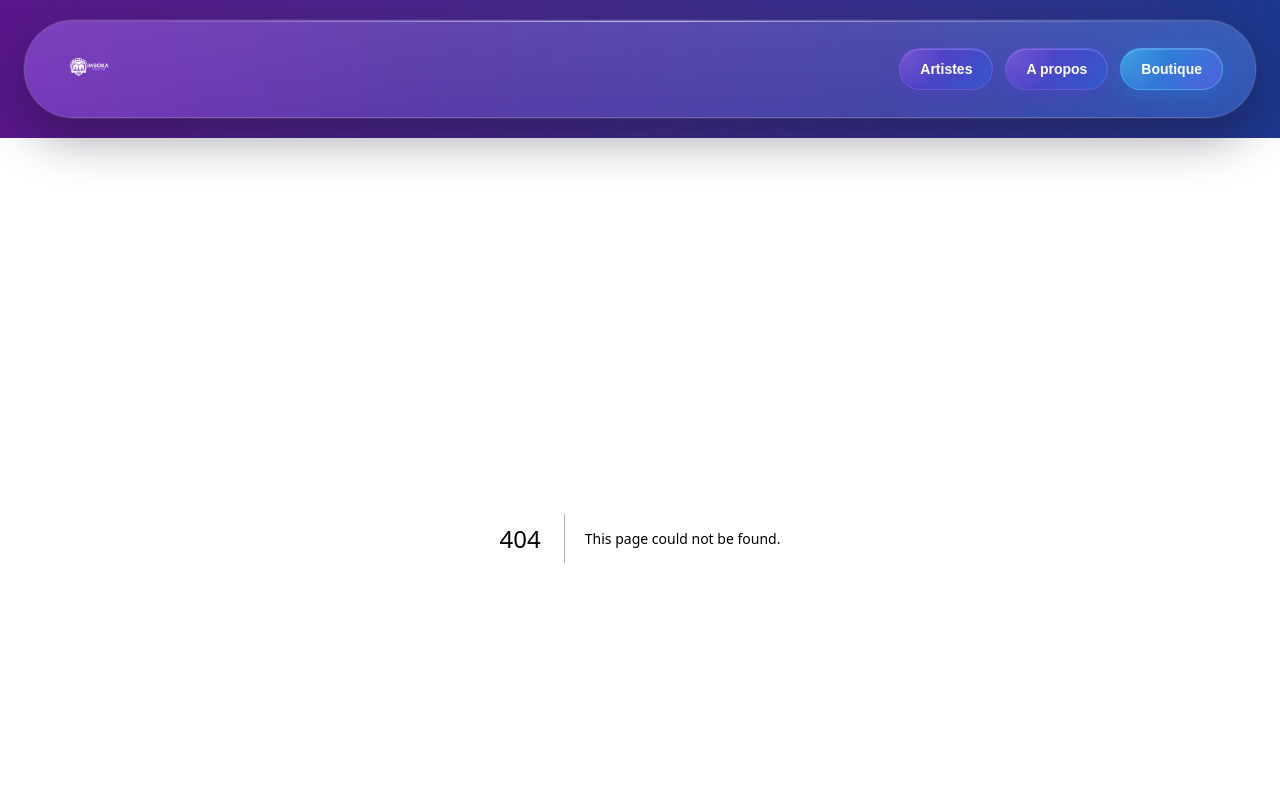
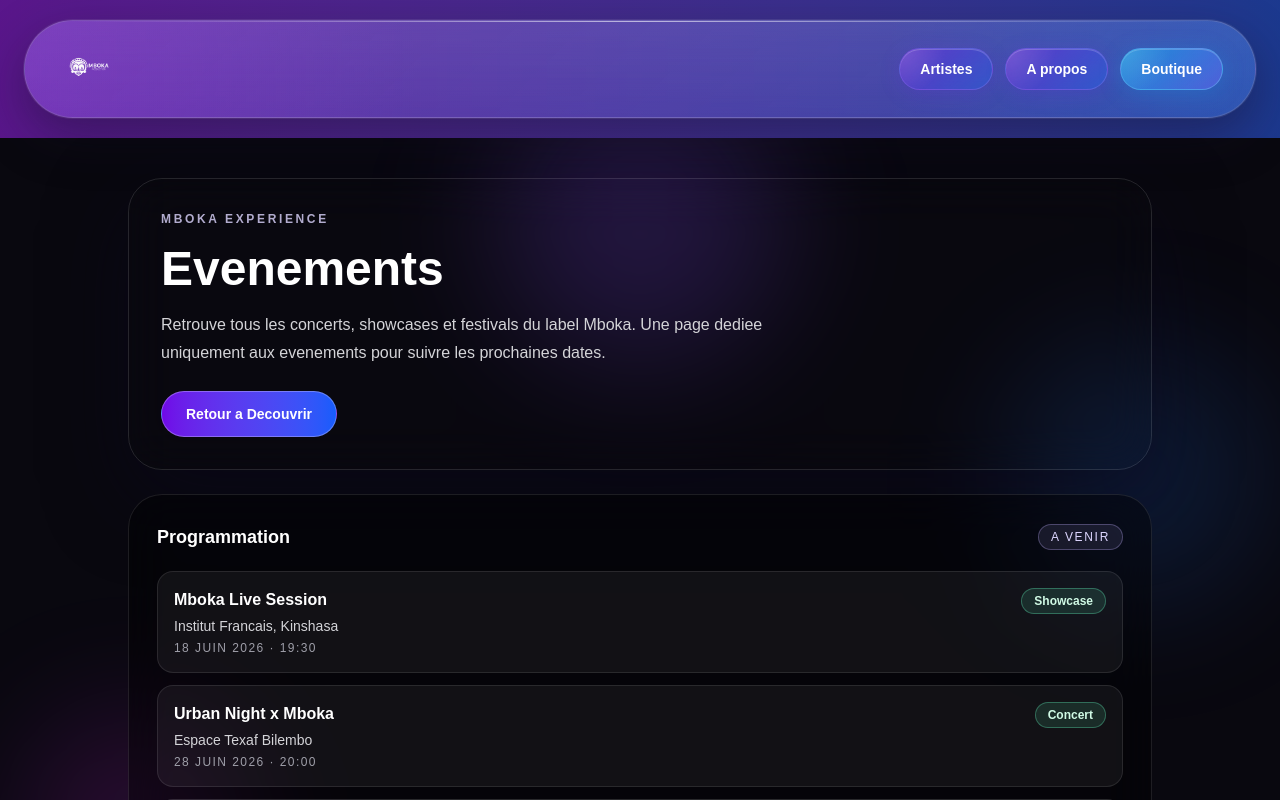
Before and after one commit to vanguleprince/mboka, a Next.js app in the folder my-app/: page /evenement in a window 1280 px wide. Before the commit this address had no page. Shown: the top 800 px of the page. Built offline with nearby package versions, Linux system fonts and the light colour scheme.

Commit message:
feat/ add content to evenement's page

```diff
--- a/my-app/app/artistes/bogo/page.tsx
+++ b/my-app/app/artistes/bogo/page.tsx
@@ -74,7 +74,7 @@
           <div className="flex flex-col gap-0 md:flex-row">
             <div className="relative h-72 w-full shrink-0 md:h-auto md:w-80 lg:w-96">
               <Image
-                src="/imagepages/bogopicture.png"
+                src="/imagepages/bogothegoat3.jpeg"
                 alt="Bogo"
                 fill
                 className="object-cover"
@@ -189,7 +189,7 @@
                 <span className="w-5 text-center text-sm font-bold text-zinc-500">{i + 1}</span>
                 <div className="h-10 w-10 shrink-0 overflow-hidden rounded-xl border border-violet-200/20 bg-black/40">
                   <Image
-                    src="/imagepages/bogopicture.png"
+                    src="/imagepages/bogothegoat3.jpeg"
                     alt={track.title}
                     width={80}
                     height={80}
--- a/my-app/app/decouvrir/page.tsx
+++ b/my-app/app/decouvrir/page.tsx
@@ -12,6 +12,7 @@
     title: "Evenement",
     subtitle: "Concerts lives, showcases et invites",
     color: "from-purple-500/40 via-violet-600/25 to-zinc-900/85",
+    href: "/evenement",
   },
   {
     title: "A propos",
@@ -22,10 +23,30 @@
 ];
 
 const artists = [
-  { name: "Bogo", role: "Artiste principal", image: "/imagepages/bogopicture.png" },
-  { name: "CDB", role: "Voix soul", image: "/imagepages/cdbpicture.png" },
-  { name: "Flacko", role: "Rap melodique", image: "/imagepages/flacko.png" },
-  { name: "Keurma", role: "Afro pop", image: "/imagepages/keurma.png" },
+  {
+    name: "Bogo",
+    role: "Artiste principal",
+    image: "/imagepages/bogothegoat3.jpeg",
+    hoverImages: ["/imagepages/cdbpicture.png", "/imagepages/flacko.png", "/imagepages/keurma.png"],
+  },
+  {
+    name: "CDB",
+    role: "Voix soul",
+    image: "/imagepages/cdbpicture.png",
+    hoverImages: ["/imagepages/bogothegoat3.jpeg", "/imagepages/flacko.png", "/imagepages/keurma.png"],
+  },
+  {
+    name: "Flacko",
+    role: "Rap melodique",
+    image: "/imagepages/flacko.png",
+    hoverImages: ["/imagepages/bogothegoat3.jpeg", "/imagepages/cdbpicture.png", "/imagepages/keurma.png"],
+  },
+  {
+    name: "Keurma",
+    role: "Afro pop",
+    image: "/imagepages/keurma.png",
+    hoverImages: ["/imagepages/bogothegoat3.jpeg", "/imagepages/cdbpicture.png", "/imagepages/flacko.png"],
+  },
 ];
 
 const clothingItems = [
@@ -129,15 +150,35 @@
             <div className="flex w-max gap-4 pr-4 sm:gap-6">
               {artists.map((artist) => {
                 const card = (
-                  <div className="w-52 shrink-0 rounded-3xl border border-emerald-200/25 bg-black/30 p-3 backdrop-blur-sm transition hover:brightness-110 sm:w-56">
-                    <div className="overflow-hidden rounded-2xl border border-emerald-200/20 bg-black/35">
+                  <div className="group w-52 shrink-0 rounded-3xl border border-emerald-200/25 bg-black/30 p-3 backdrop-blur-sm transition hover:brightness-110 sm:w-56">
+                    <div className="relative overflow-hidden rounded-2xl border border-emerald-200/20 bg-black/35">
                       <Image
                         src={artist.image}
                         alt={artist.name}
                         width={320}
                         height={320}
-                        className="h-44 w-full object-cover"
+                        className="h-44 w-full object-cover transition duration-500 group-hover:scale-105"
                       />
+
+                      <div className="pointer-events-none absolute inset-0 bg-linear-to-t from-black/60 via-black/5 to-transparent opacity-0 transition-opacity duration-300 group-hover:opacity-100" />
+
+                      <div className="pointer-events-none absolute bottom-3 left-3 flex items-center gap-[-6px] opacity-0 transition-all duration-300 group-hover:translate-y-0 group-hover:opacity-100">
+                        {artist.hoverImages.map((img, index) => (
+                          <div
+                            key={`${artist.name}-${img}`}
+                            className="h-8 w-8 overflow-hidden rounded-full border border-emerald-100/55 shadow-[0_4px_10px_rgba(0,0,0,0.35)]"
+                            style={{ transform: `translateX(${index * -6}px)` }}
+                          >
+                            <Image
+                              src={img}
+                              alt={`${artist.name} artiste ${index + 1}`}
+                              width={64}
+                              height={64}
+                              className="h-full w-full object-cover"
+                            />
+                          </div>
+                        ))}
+                      </div>
                     </div>
 
                     <div className="mt-3">
--- /dev/null
+++ b/my-app/app/evenement/page.tsx
@@ -0,0 +1,85 @@
+import Link from "next/link";
+
+const events = [
+  {
+    title: "Mboka Live Session",
+    place: "Institut Francais, Kinshasa",
+    date: "18 Juin 2026",
+    time: "19:30",
+    tag: "Showcase",
+  },
+  {
+    title: "Urban Night x Mboka",
+    place: "Espace Texaf Bilembo",
+    date: "28 Juin 2026",
+    time: "20:00",
+    tag: "Concert",
+  },
+  {
+    title: "Street Culture Festival",
+    place: "Agora de la Gombe",
+    date: "12 Juillet 2026",
+    time: "17:00",
+    tag: "Festival",
+  },
+];
+
+export default function EvenementPage() {
+  return (
+    <main className="relative min-h-screen overflow-hidden bg-[#09080f] px-4 py-10 text-white sm:px-8">
+      <div className="pointer-events-none absolute inset-0">
+        <div className="absolute -top-16 left-1/2 h-72 w-72 -translate-x-1/2 rounded-full bg-violet-500/20 blur-3xl" />
+        <div className="absolute bottom-8 left-6 h-56 w-56 rounded-full bg-fuchsia-500/15 blur-3xl" />
+        <div className="absolute right-4 top-1/4 h-64 w-64 rounded-full bg-blue-500/15 blur-3xl" />
+      </div>
+
+      <div className="relative mx-auto w-full max-w-5xl">
+        <section className="overflow-hidden rounded-[34px] border border-white/12 bg-[linear-gradient(135deg,rgba(109,40,217,0.30),rgba(37,99,235,0.18)),rgba(0,0,0,0.55)] p-6 shadow-[0_28px_80px_rgba(10,8,28,0.55)] backdrop-blur-xl sm:p-8">
+          <p className="text-xs font-semibold uppercase tracking-[0.22em] text-violet-200/80">Mboka Experience</p>
+          <h1 className="mt-3 text-4xl font-black leading-tight text-white sm:text-5xl">Evenements</h1>
+          <p className="mt-3 max-w-2xl text-sm leading-7 text-zinc-300 sm:text-base">
+            Retrouve tous les concerts, showcases et festivals du label Mboka. Une page dediee
+            uniquement aux evenements pour suivre les prochaines dates.
+          </p>
+          <Link
+            href="/decouvrir"
+            className="mt-6 inline-flex items-center justify-center rounded-full border border-violet-200/35 bg-linear-to-r from-violet-700 to-blue-600 px-6 py-3 text-sm font-bold text-white transition hover:brightness-110"
+          >
+            Retour a Decouvrir
+          </Link>
+        </section>
+
+        <section className="mt-6 rounded-[34px] border border-white/10 bg-black/40 p-5 backdrop-blur-xl sm:p-7">
+          <div className="mb-5 flex items-center justify-between">
+            <h2 className="text-lg font-bold text-white">Programmation</h2>
+            <span className="rounded-full border border-violet-300/30 bg-violet-300/10 px-3 py-1 text-xs tracking-[0.14em] text-violet-200">
+              A VENIR
+            </span>
+          </div>
+
+          <div className="space-y-3">
+            {events.map((event) => (
+              <article
+                key={event.title}
+                className="rounded-2xl border border-white/10 bg-white/5 px-4 py-4 transition hover:bg-white/10"
+              >
+                <div className="flex items-start justify-between gap-4">
+                  <div>
+                    <h3 className="text-base font-bold text-white">{event.title}</h3>
+                    <p className="mt-1 text-sm text-zinc-300">{event.place}</p>
+                    <p className="mt-1 text-xs uppercase tracking-[0.12em] text-zinc-400">
+                      {event.date} · {event.time}
+                    </p>
+                  </div>
+                  <span className="shrink-0 rounded-full border border-emerald-300/35 bg-emerald-300/12 px-3 py-1 text-xs font-semibold text-emerald-100">
+                    {event.tag}
+                  </span>
+                </div>
+              </article>
+            ))}
+          </div>
+        </section>
+      </div>
+    </main>
+  );
+}
--- a/my-app/components/BackLogo.tsx
+++ b/my-app/components/BackLogo.tsx
@@ -1,17 +1,14 @@
 "use client";
 
 import Image from "next/image";
-import { useRouter } from "next/navigation";
+import Link from "next/link";
 
 export default function BackLogo() {
-  const router = useRouter();
-
   return (
-    <button
-      type="button"
-      onClick={() => router.back()}
+    <Link
+      href="/decouvrir"
       className="transition-opacity hover:opacity-80"
-      aria-label="Retour a la page precedente"
+      aria-label="Aller a la page Decouvrir"
     >
       <Image
         src="/imagepages/mboka.png"
@@ -21,6 +18,6 @@
         className="h-16 w-auto object-contain"
         priority
       />
-    </button>
+    </Link>
   );
 }
```
Also changed, not shown: my-app/public/imagepages/bogothegoat3.jpeg (added).
